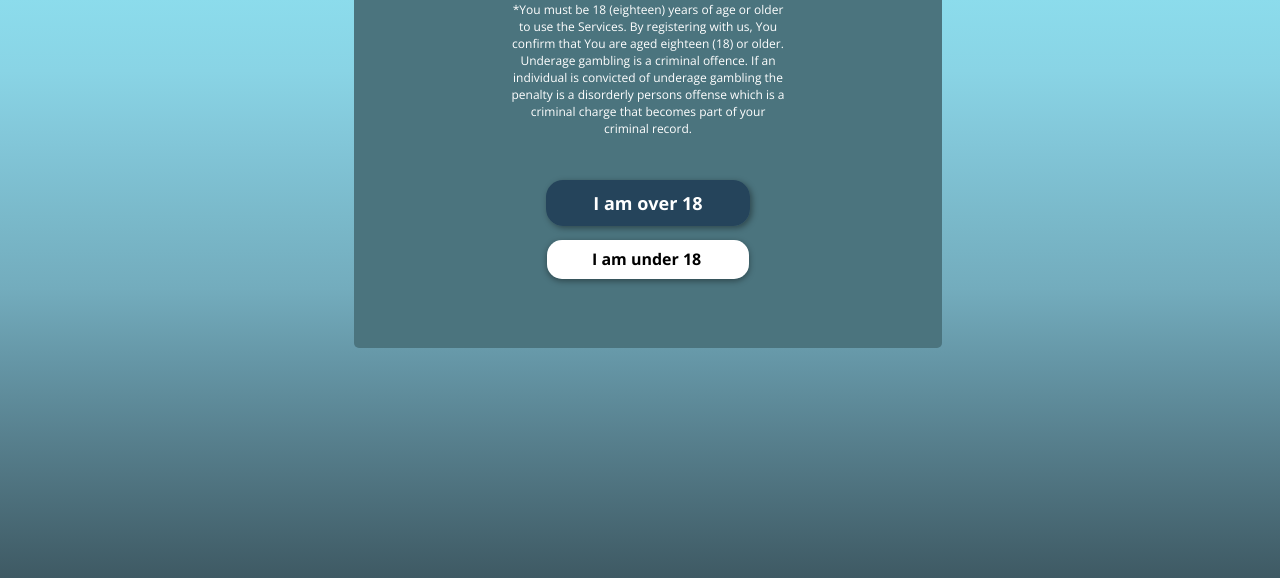
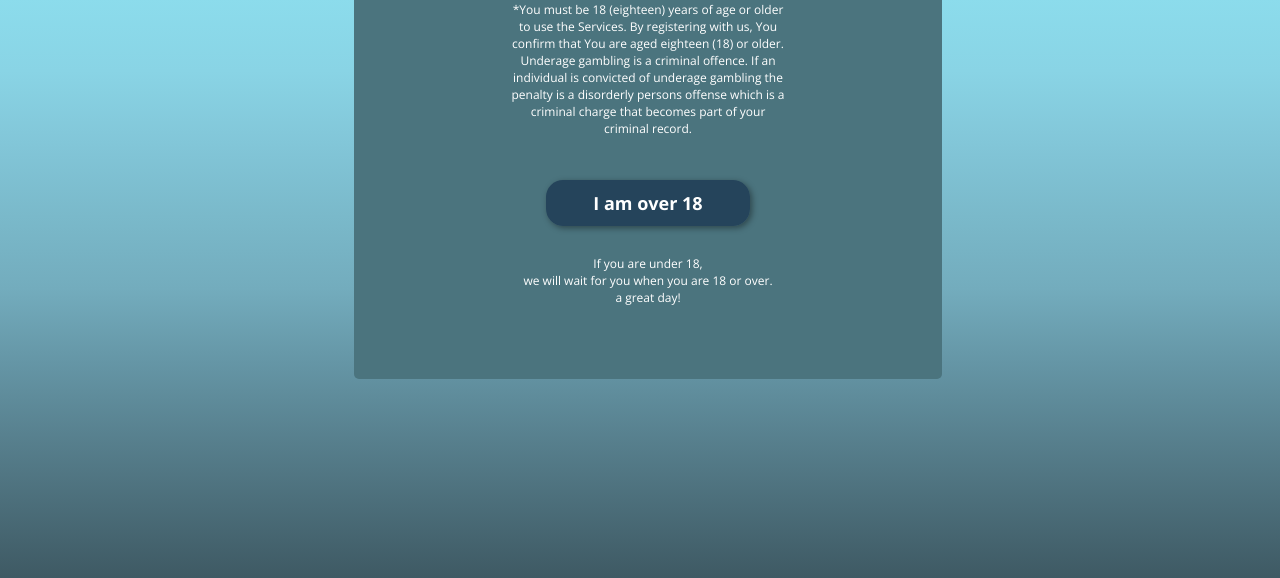
Before and after one commit to sarigu/danskespil-examproject, a plain HTML site: page src/under18.html in a window 1280 px wide. Shown: the part 220-798 px from the top of the page. Drawn offline with nearby package versions, Linux system fonts and the light colour scheme.

Commit message:
fix under18.html & fix image name for slots element

```diff
--- a/src/css/styles.css
+++ b/src/css/styles.css
@@ -173,16 +173,8 @@ img {
   font-weight: 700;
 }
 .under18btn {
-  text-decoration: none;
-  font-size: 16px;
-  border-radius: 15px;
-  padding: 3%;
-  padding-left: 16%;
-  padding-right: 17%;
-  color: #000000;
-  background-color: white;
-  box-shadow: 0px 2px 6px rgba(0, 0, 0, 0.4);
-  font-weight: 700;
+  font-size: 12px;
+  font-weight: 500;
 }
 @media screen and (max-width: 1024px) {
   .wrapper {
--- a/src/under18.html
+++ b/src/under18.html
@@ -30,8 +30,8 @@
       <div class="over18">
         <a class="over18btn" href="index.html">I am over 18</a>
       </div>
-      <div class="under18">
-        <a class="under18btn" href="url">I am under 18</a>
+      <div class="under18 under18btn">
+        <p>If you are under 18,<br> we will wait for you when you are 18 or over. <br> a great day!</p>
       </div>
     </div>
   </body>
```
Also changed, not shown: src/img/slots/discotimes.png (renamed from src/img/slots/discocraze.png).
